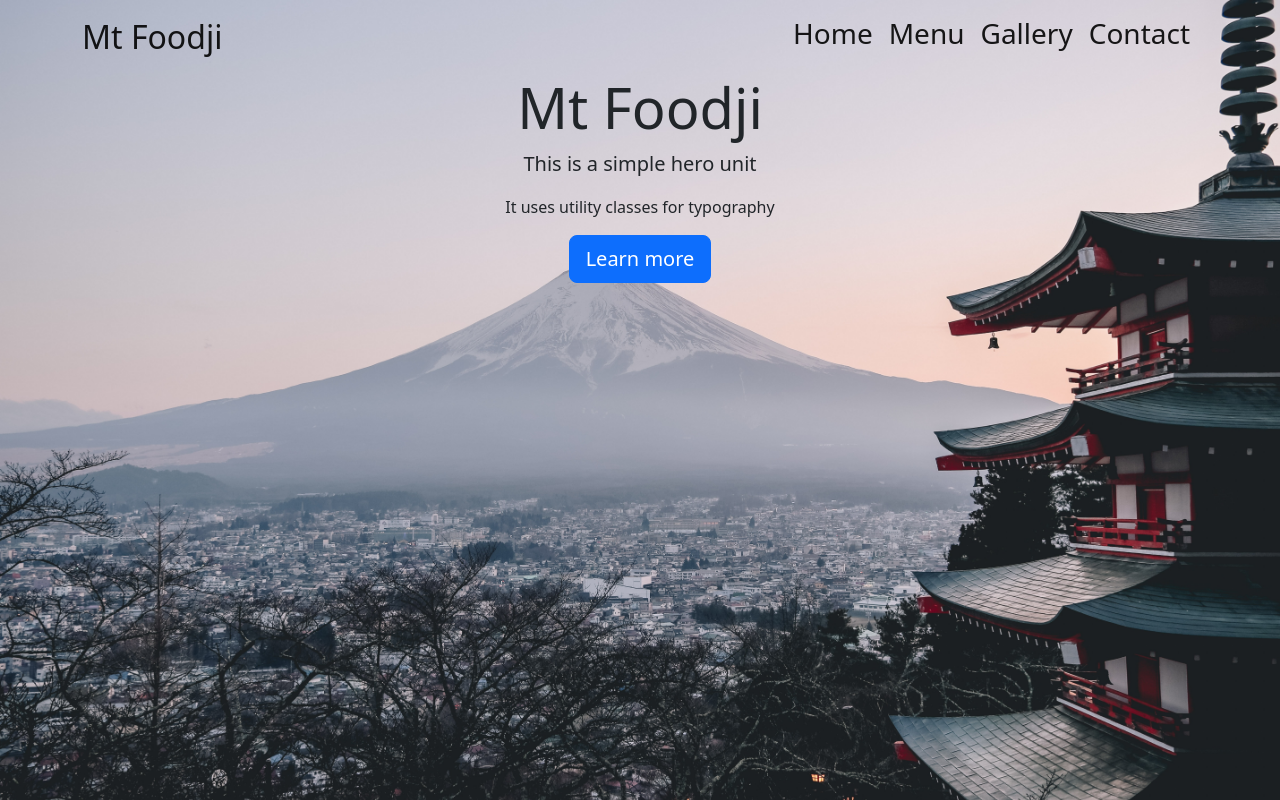
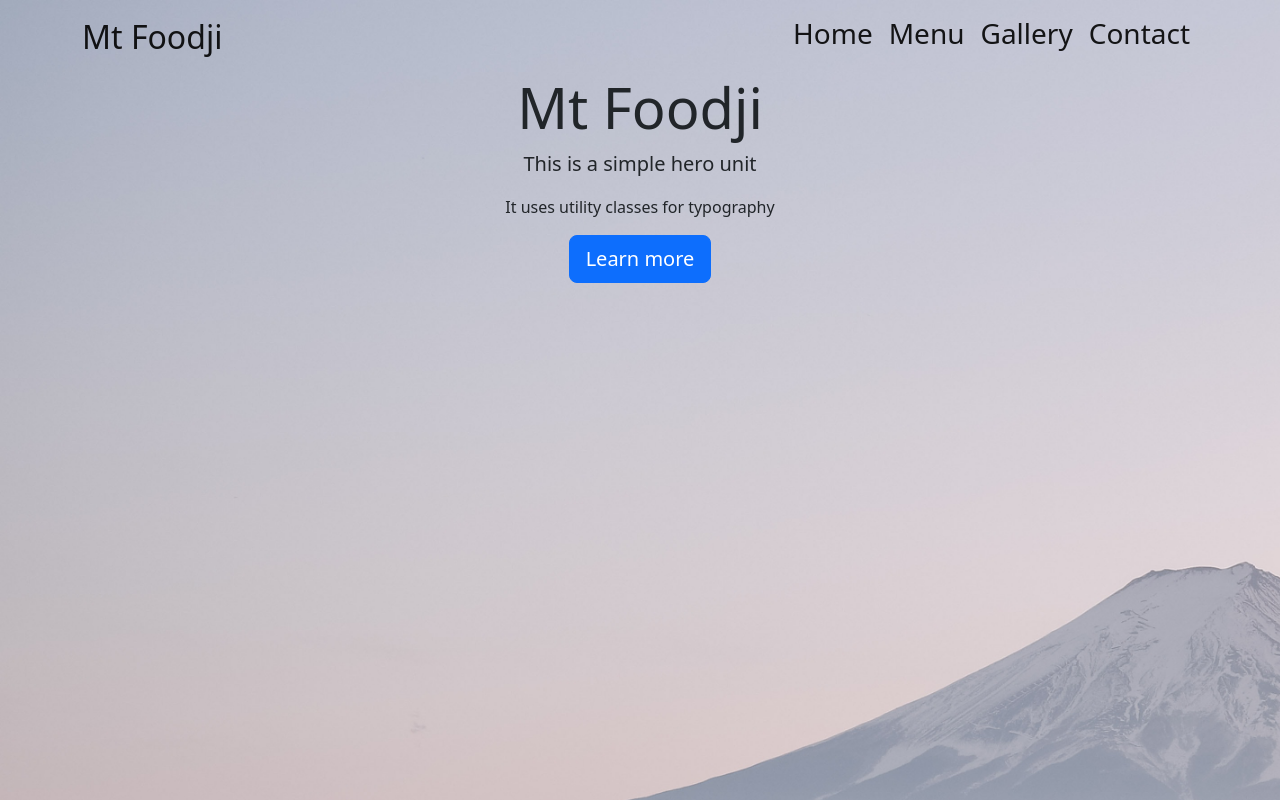
Before and after one commit to feldeh/restaurant-2.0, a PHP site: page / in a window 1280 px wide. Shown: the top 800 px of the page. Run offline with PHP 8.4, Linux system fonts and the light colour scheme.

Commit message:
Updated index html structure

```diff
--- a/css/style.css
+++ b/css/style.css
@@ -4,16 +4,15 @@
 
 .jumbotron {
   background-attachment: fixed;
-  background-position: center;
-  background-repeat: no-repeat;
-  background-size: cover;
 }
 
 .address-divider {
   margin: 0 auto;
 }
 
-#mapBro, #mapBru, #mapBer {
+#mapBro,
+#mapBru,
+#mapBer {
   height: 400px;
   width: 600px;
 }
--- a/index.html
+++ b/index.html
@@ -13,10 +13,10 @@
 <body>
 
 
-  <div class="jumbotron text-center bg-image"
-    style="background-image: url(img/img-fudji.jpg); background-size: cover; height:100vh;">
+  <div class="container-fluid text-center bg-image"
+    style="background-image: url(img/img-fudji.jpg); background-size: cover; ">
 
-    <nav class="navbar navbar-expand-lg navbar-light position-relative text-light sticky-top">
+    <nav class="navbar navbar-expand-lg navbar-light  text-light sticky-top ">
       <div class="container">
         <a class="navbar-brand fs-2" href="#">Mt Foodji
           <!-- <img src="" alt=""> -->
@@ -35,7 +35,7 @@
         </div>
       </div>
     </nav>
-
+    <div class="jumbotron" style="height: 100vh;">
       <h1 class="display-4">Mt Foodji</h1>
       <p class="lead">This is a simple hero unit</p>
       <p>It uses utility classes for typography</p>
@@ -44,8 +44,8 @@
       </p>
     </div>
 
-  <div class="jumbotron text-center d-flex align-items-center"
-    style="background-image: url(img/img-chef.jpg); background-size: cover; height:100vh;">
+  <div class="container-fluid bg-dark text-center d-flex align-items-center"
+    style="background-image: url(img/img-chef.jpg); background-size: cover; object-fit: cover; height:100vh; width: 100vw;">
     <!-- align-item-center to center row on y axis -->
 
 
@@ -84,6 +84,7 @@
     </div>
 
   </div>
+</div>
 
 
   <script src="https://cdn.jsdelivr.net/npm/bootstrap@5.2.0-beta1/dist/js/bootstrap.bundle.min.js"
--- a/scss/style.scss
+++ b/scss/style.scss
@@ -11,9 +11,8 @@
 .jumbotron {
 
   background-attachment: fixed;
-  background-position: center;
-  background-repeat: no-repeat;
-  background-size: cover;
+
+
 
 
 }
```
Lines whose indentation alone changed are shown as unchanged.
